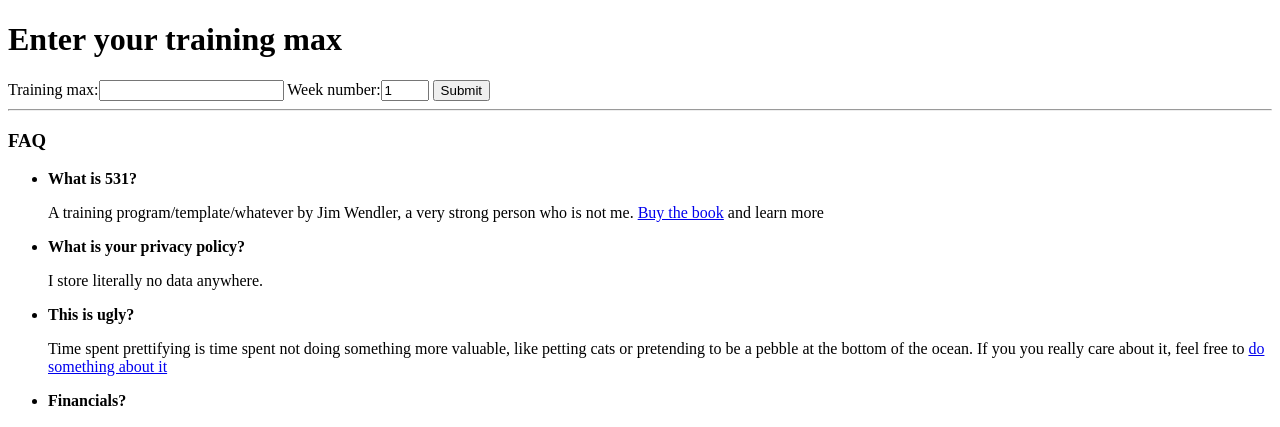
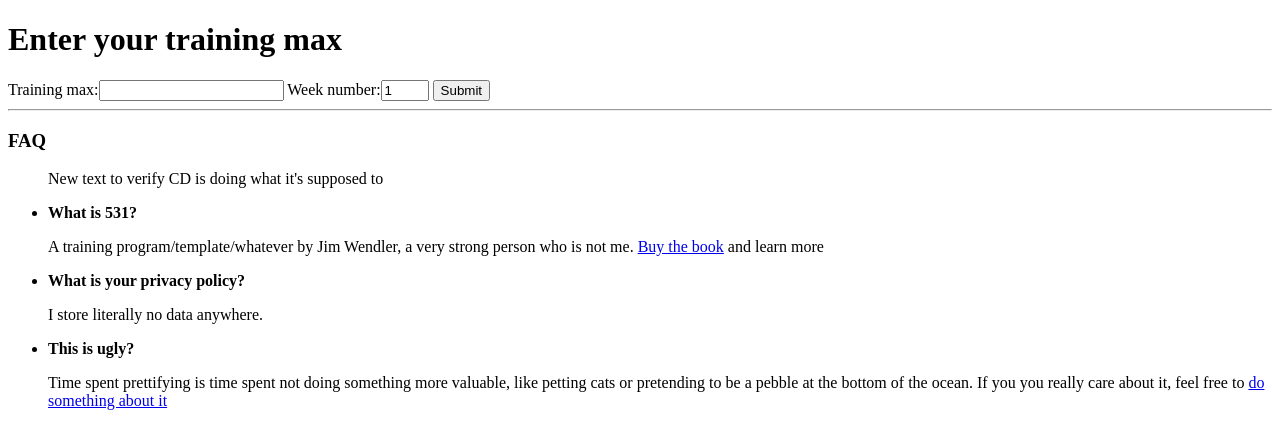
Before and after one commit to JonathanMeans/imtoodumbtofigureout531onmyown, a Django app: page / in a window 1280 px wide. Shown: the top 427 px of the page. Run offline with Django 3.2, Linux system fonts and the light colour scheme.

Commit message:
Add some test text

```diff
--- a/five_three_one/templates/home.html
+++ b/five_three_one/templates/home.html
@@ -44,6 +44,7 @@
 <hr>
 <h3>FAQ</h3>
 <ul>
+    <p>New text to verify CD is doing what it's supposed to</p>
     <li><p><strong>What is 531?</strong></p>
         <p>A training program/template/whatever by Jim Wendler, a very strong person who is not me.
             <a href="https://www.amazon.com/Simplest-Effective-Training-System-Strength-ebook/dp/B00AJ8CIQM/ref=sr_1_2?dchild=1&keywords=531&qid=1610818462&sr=8-2">Buy the book</a> and learn more</p>
```
